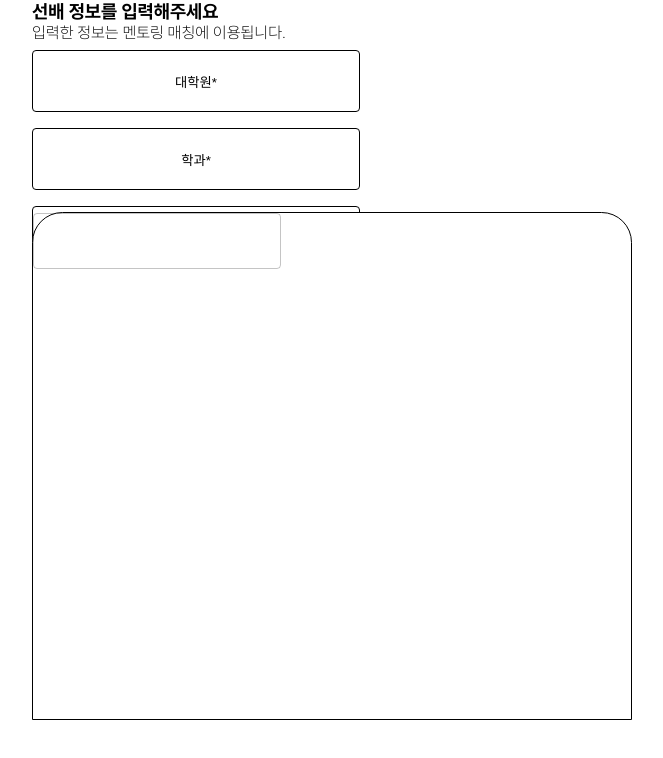
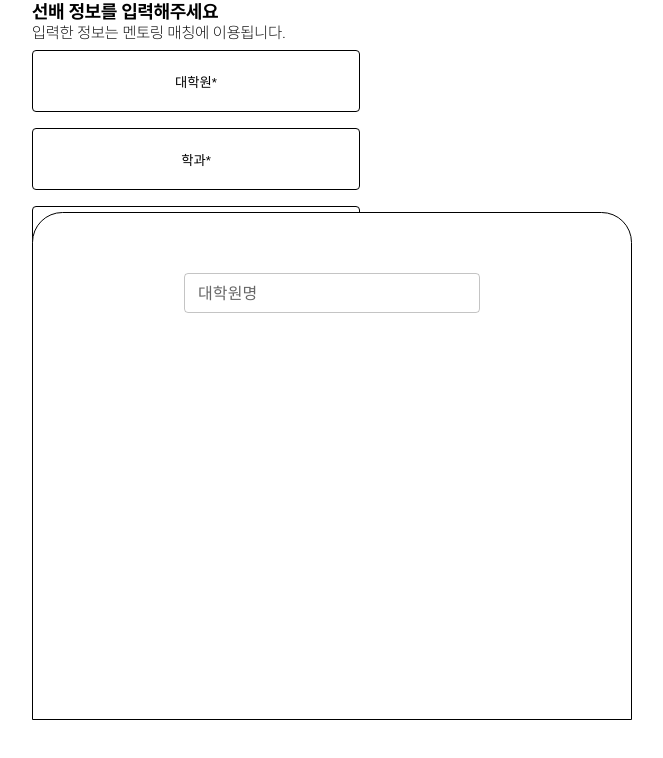
Before and after one commit to WE-ARE-RACCOONS/postgraduate-front, a Next.js app: page /signup/1/common-info/senior-info in a window 1280 px wide. Both pictures are taken after a click on the button "대학원*". Shown: the top 758 px of the page, without its empty margins (308-971 px from the left). Built offline with nearby package versions, Linux system fonts and the light colour scheme.

Commit message:
RAC-159 style: TextField 기본 UI 잡기

```diff
--- a/src/components/Modal/RiseUpModal/RiseUpModal.styled.ts
+++ b/src/components/Modal/RiseUpModal/RiseUpModal.styled.ts
@@ -35,3 +35,12 @@ export const ModalBackground = styled.div`
     background-color: #fff;
   }
 `
+
+export const TextFieldWrapper = styled.div`
+  width: fit-content;
+  height: fit-content;
+  position: absolute;
+  top: 3.75rem;
+  left: 50%;
+  transform: translateX(-50%);
+`
--- a/src/components/Modal/RiseUpModal/RiseUpModal.tsx
+++ b/src/components/Modal/RiseUpModal/RiseUpModal.tsx
@@ -1,12 +1,14 @@
 import { TextField } from "@mui/material";
-import { ModalBackground } from "./RiseUpModal.styled";
+import { ModalBackground, TextFieldWrapper } from "./RiseUpModal.styled";
 
 function RiseUpModal({ modalHandler } : { modalHandler: () => void }) {
 
   return(
     <ModalBackground onClick={modalHandler}>
-      <div className='rise-up-modal'>
-        <TextField />
+      <div className='rise-up-modal' onClick={(e) => e.stopPropagation()}>
+        <TextFieldWrapper>
+          <TextField id="outlined-basic" label="대학원명" variant="outlined" size="small" style = {{width: '18.5rem'}} />
+        </TextFieldWrapper>
       </div>
     </ModalBackground>
   )
```
